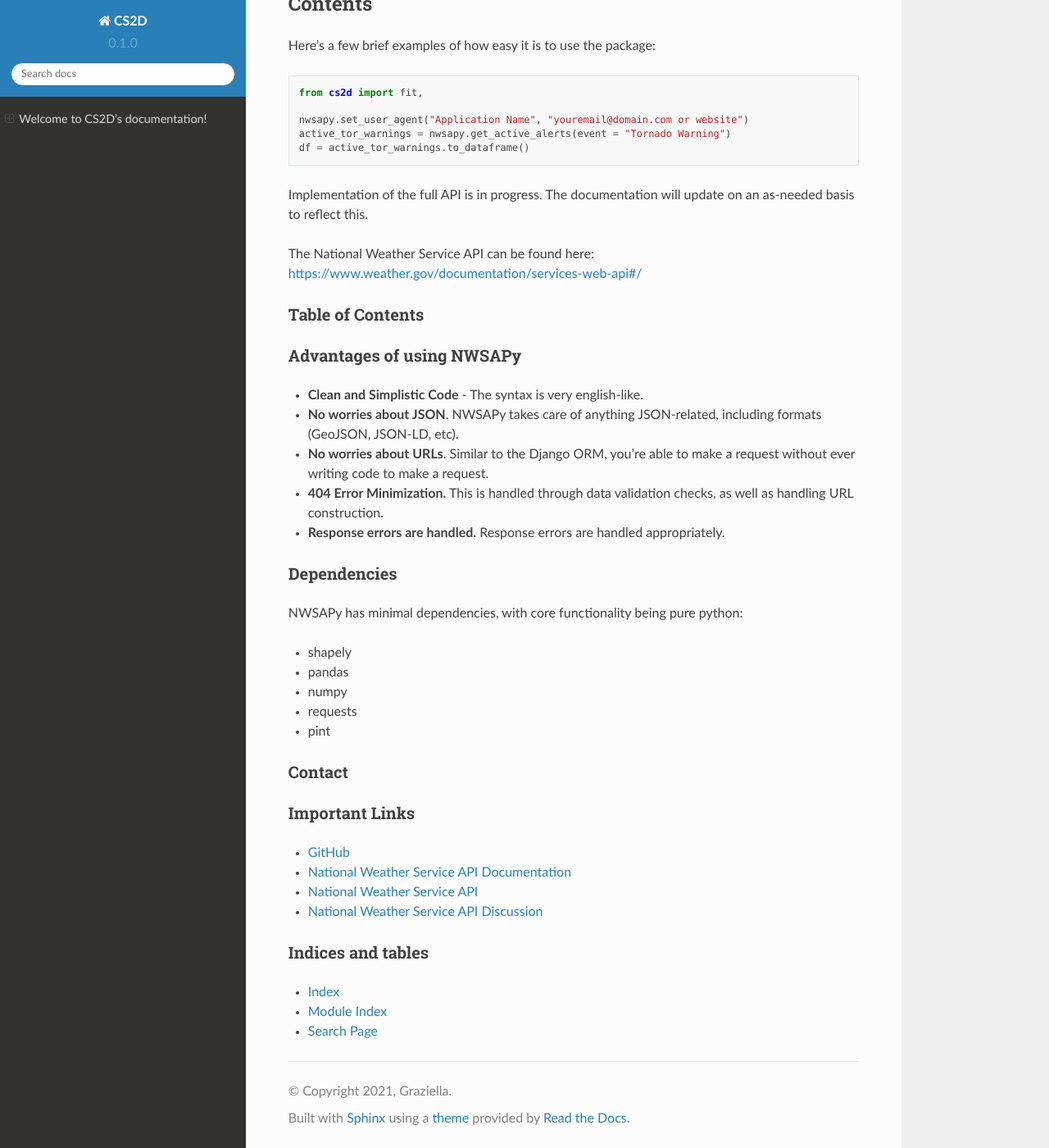
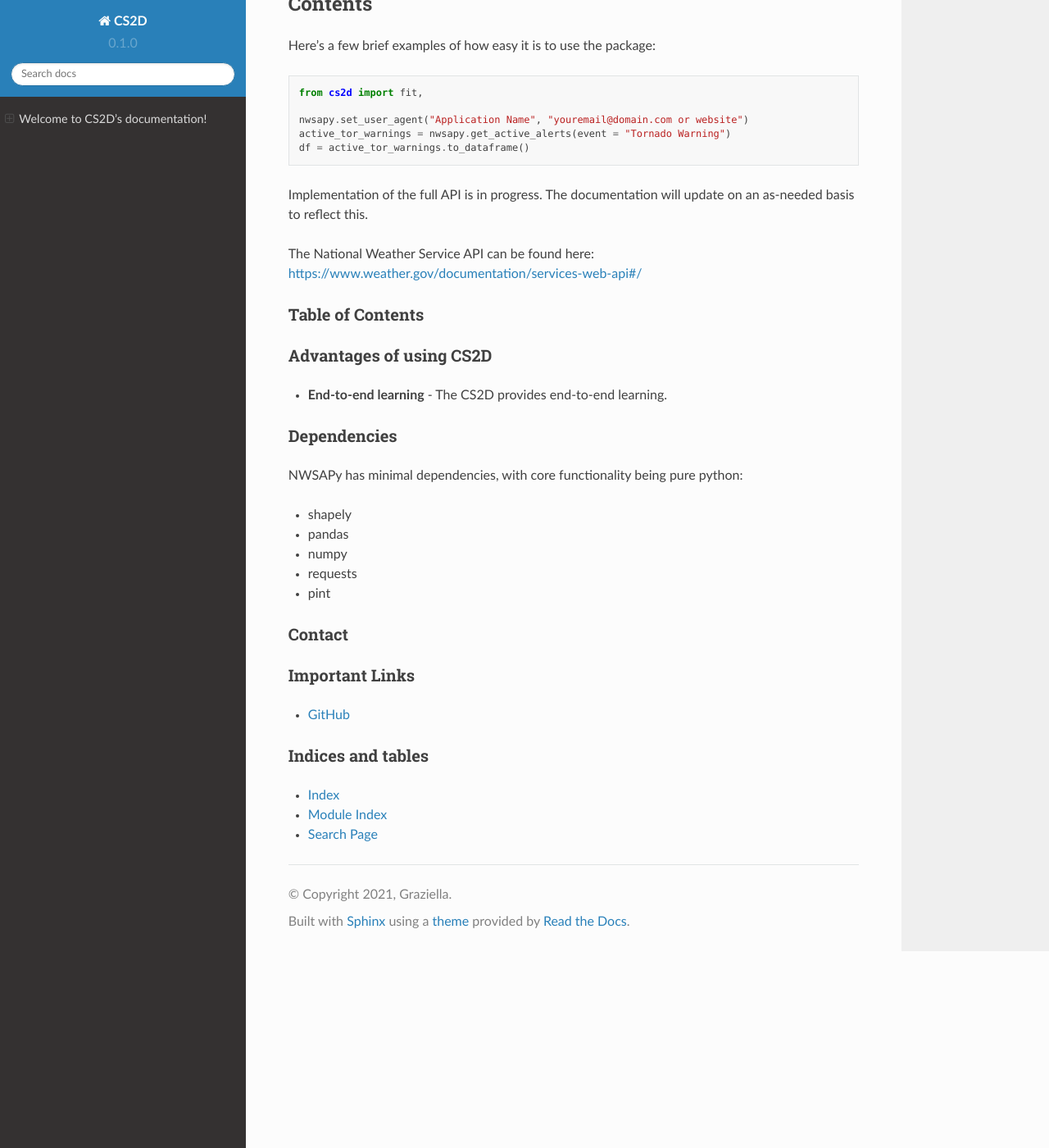
Before and after one commit to jeremyxianx/bd_cs2d, a Sphinx documentation site: the page built from docs/source/index.rst, in a window 1280 px wide and 1400 px high, scrolled down 393 px. Shown: the whole window at 82% size. Built offline with Sphinx 7.4.7 and the Read the Docs theme 2.0.0, drawn with Linux system fonts in a browser that asks for light colours; pages that are not in the unit, such as notebooks, are missing from menus.

Commit message:
Update index.rst

```diff
--- a/docs/source/index.rst
+++ b/docs/source/index.rst
@@ -37,19 +37,17 @@ The National Weather Service API can be found here: https://www.weather.gov/docu
 Table of Contents
 =================
 .. toctree::
-   :maxdepth: 1
+   :maxdepth: 2
 
    Getting Started <gettingstarted>
    Using NWSAPy <using_nwsapy/intro>
    Data Validation Tables <dvt>
 
-Advantages of using NWSAPy
+
+Advantages of using CS2D
 ==========================
-- **Clean and Simplistic Code** - The syntax is very english-like.
-- **No worries about JSON**. NWSAPy takes care of anything JSON-related, including formats (GeoJSON, JSON-LD, etc).
-- **No worries about URLs**. Similar to the Django ORM, you're able to make a request without ever writing code to make a request.
-- **404 Error Minimization.** This is handled through data validation checks, as well as handling URL construction.
-- **Response errors are handled.** Response errors are handled appropriately.
+- **End-to-end learning** - The CS2D provides end-to-end learning.
+
 
 Dependencies
 ============
@@ -70,9 +68,7 @@ Important Links
 ===============
 
 - `GitHub <https://github.com/WxBDM/nwsapy>`_
-- `National Weather Service API Documentation <https://www.weather.gov/documentation/services-web-api>`_
-- `National Weather Service API <https://api.weather.gov/>`_
-- `National Weather Service API Discussion <https://github.com/weather-gov/api/discussions>`_
+
 
 Indices and tables
 ==================
```
